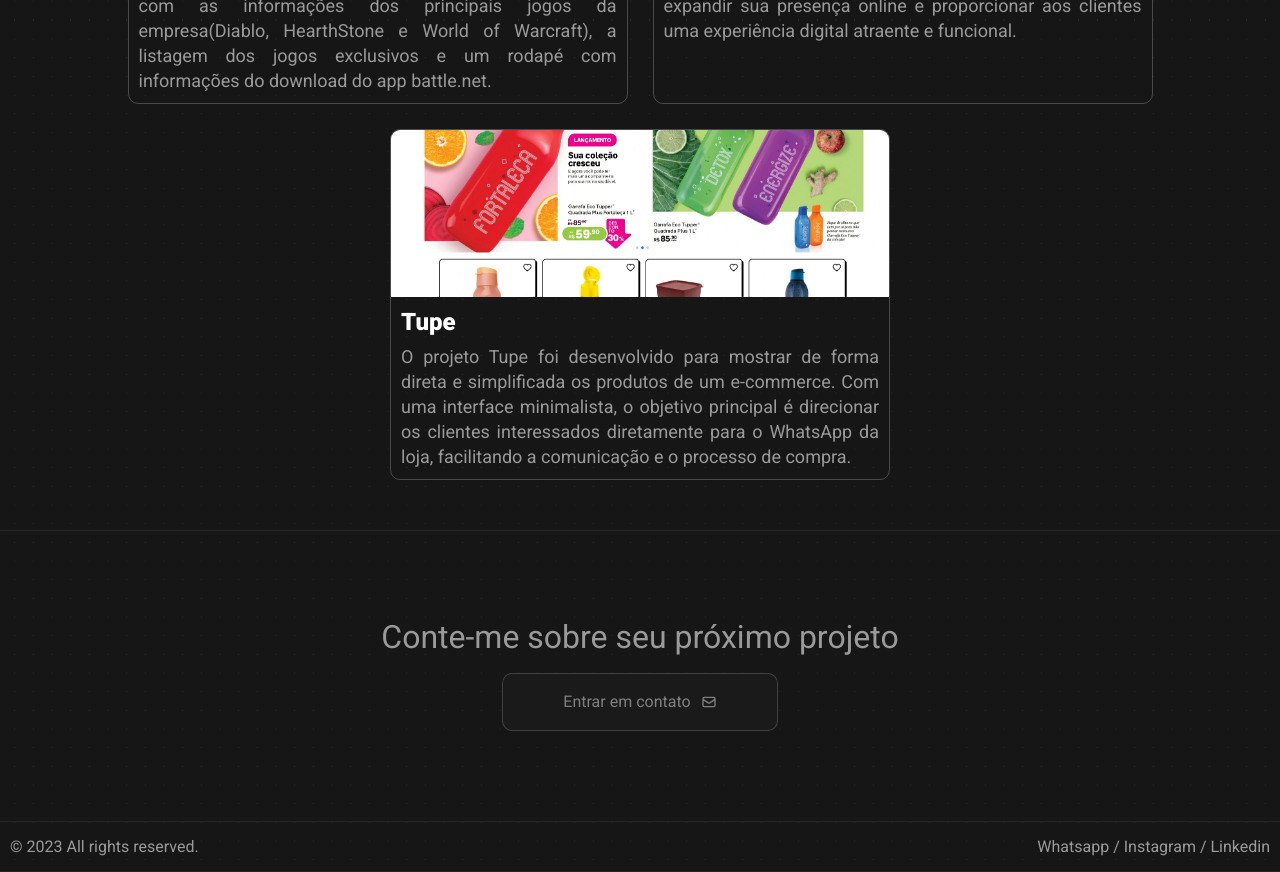
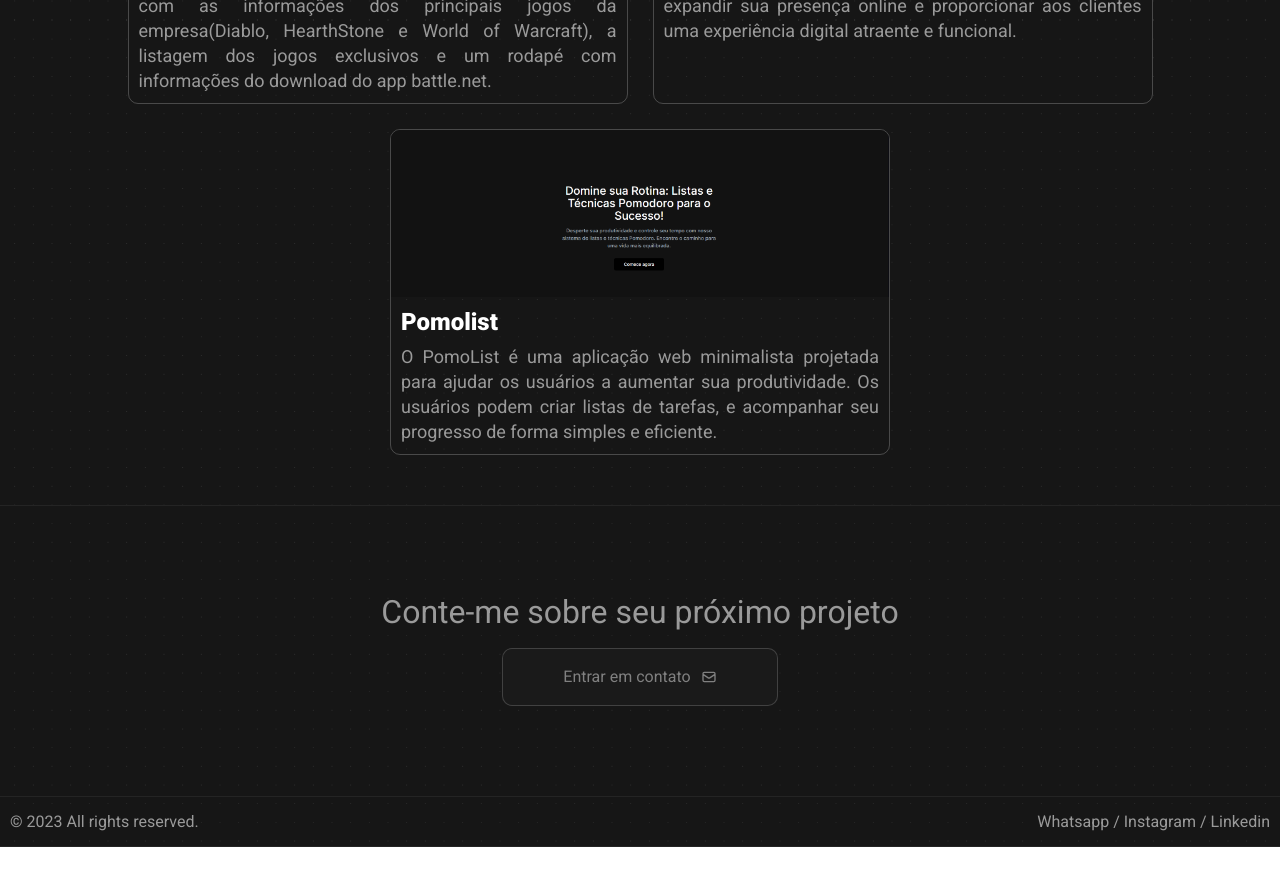
Before and after one commit to Clintonrocha98/clintonrocha, a Next.js app: page / in a window 1280 px wide. Shown: the part 1680-2552 px from the top of the page. After the commit the page ends 2527 px from the top, so only its background shows below. Built offline with nearby package versions, Linux system fonts and the light colour scheme.

Commit message:
update project

```diff
--- a/src/app/page.js
+++ b/src/app/page.js
@@ -20,11 +20,11 @@ export default function Home() {
                 "Neste projeto, realizei o redesign do site da renomada marca de calçados Paquetá Calçados. O objetivo foi expandir sua presença online e proporcionar aos clientes uma experiência digital atraente e funcional.",
         },
         {
-            name: "Tupe",
-            link: "https://tupe.vercel.app/",
-            preview: "/assets/tupe-preview.webp",
+            name: "Pomolist",
+            link: "https://pomo-list-front-end.vercel.app/",
+            preview: "/assets/pomolist-preview.webp",
             description:
-                "O projeto Tupe foi desenvolvido para mostrar de forma direta e simplificada os produtos de um e-commerce. Com uma interface minimalista, o objetivo principal é direcionar os clientes interessados diretamente para o WhatsApp da loja, facilitando a comunicação e o processo de compra.",
+                "O PomoList é uma aplicação web minimalista projetada para ajudar os usuários a aumentar sua produtividade. Os usuários podem criar listas de tarefas, e acompanhar seu progresso de forma simples e eficiente.",
         },
     ];
     return (
```
Also changed, not shown: public/assets/pomolist-preview.webp (added), public/assets/tupe-preview.webp (deleted).
